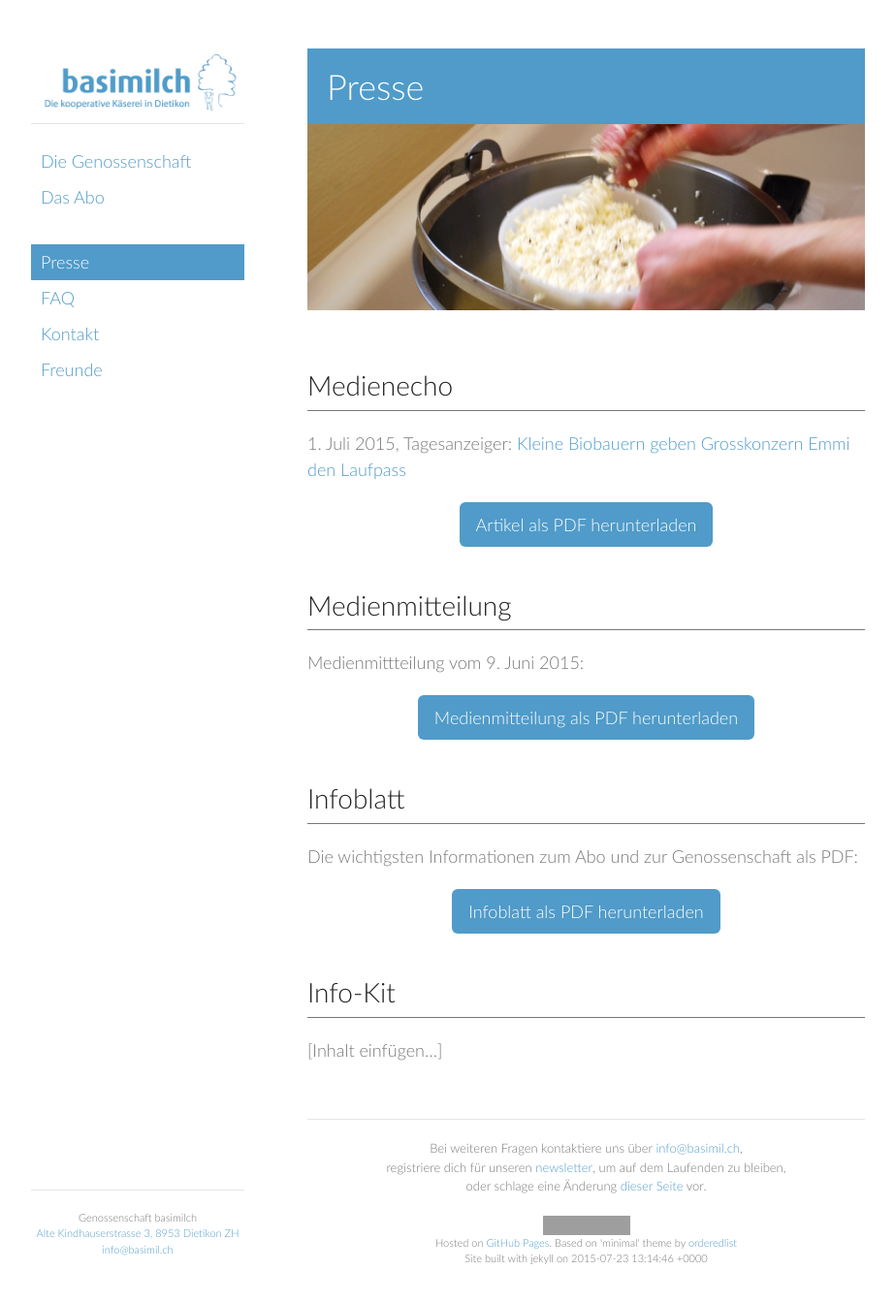
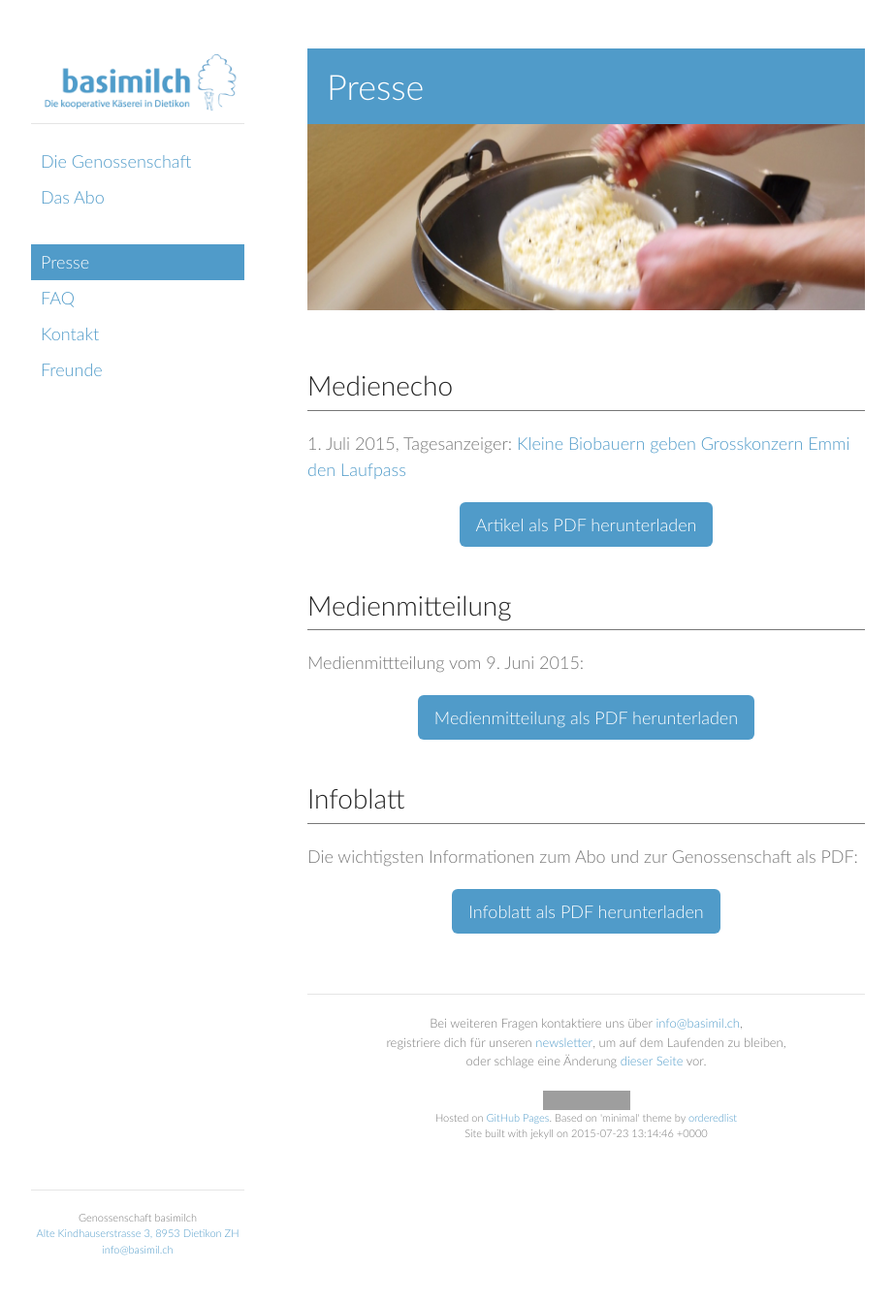
Before and after one commit to vryser/basimilch.github.io, a Jekyll site: the page built from pages/05-presse.md, in a window 1280 px wide and 1344 px high. Shown: the whole window at 97% size, without its empty margins (178-1101 px from the left). Built offline with Jekyll 4.4.1, drawn with Linux system fonts in a browser that asks for light colours; grey boxes are pictures that could not be loaded.

Commit message:
change: remove info-kit section from press page

```diff
--- a/pages/05-presse.md
+++ b/pages/05-presse.md
@@ -24,8 +24,3 @@ Medienmittteilung vom 9. Juni 2015:
 Die wichtigsten Informationen zum Abo und zur Genossenschaft als PDF:
 
 {% include button-info-pdf-download.html %}
-
-
-# Info-Kit
-
-[Inhalt einfügen...]
```
